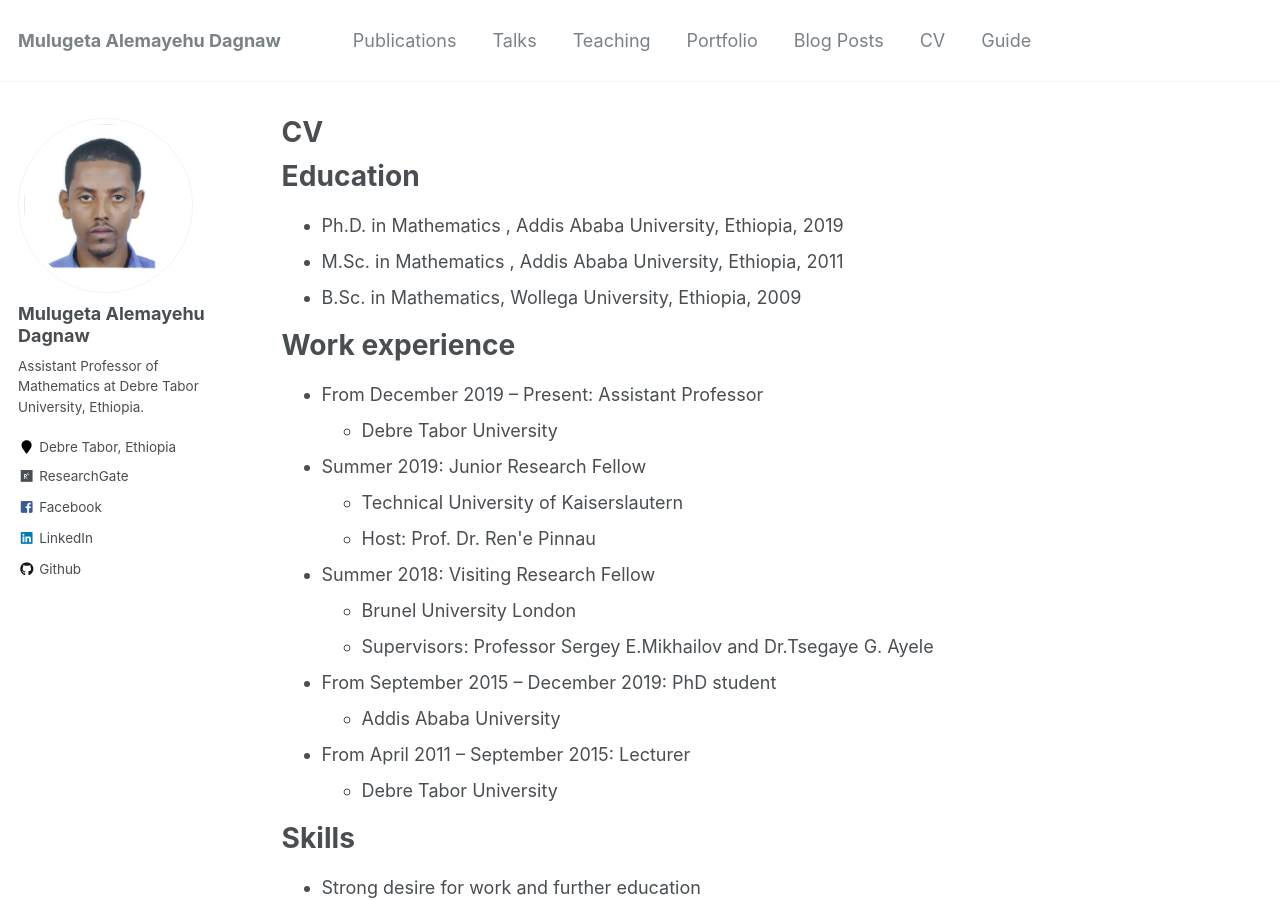
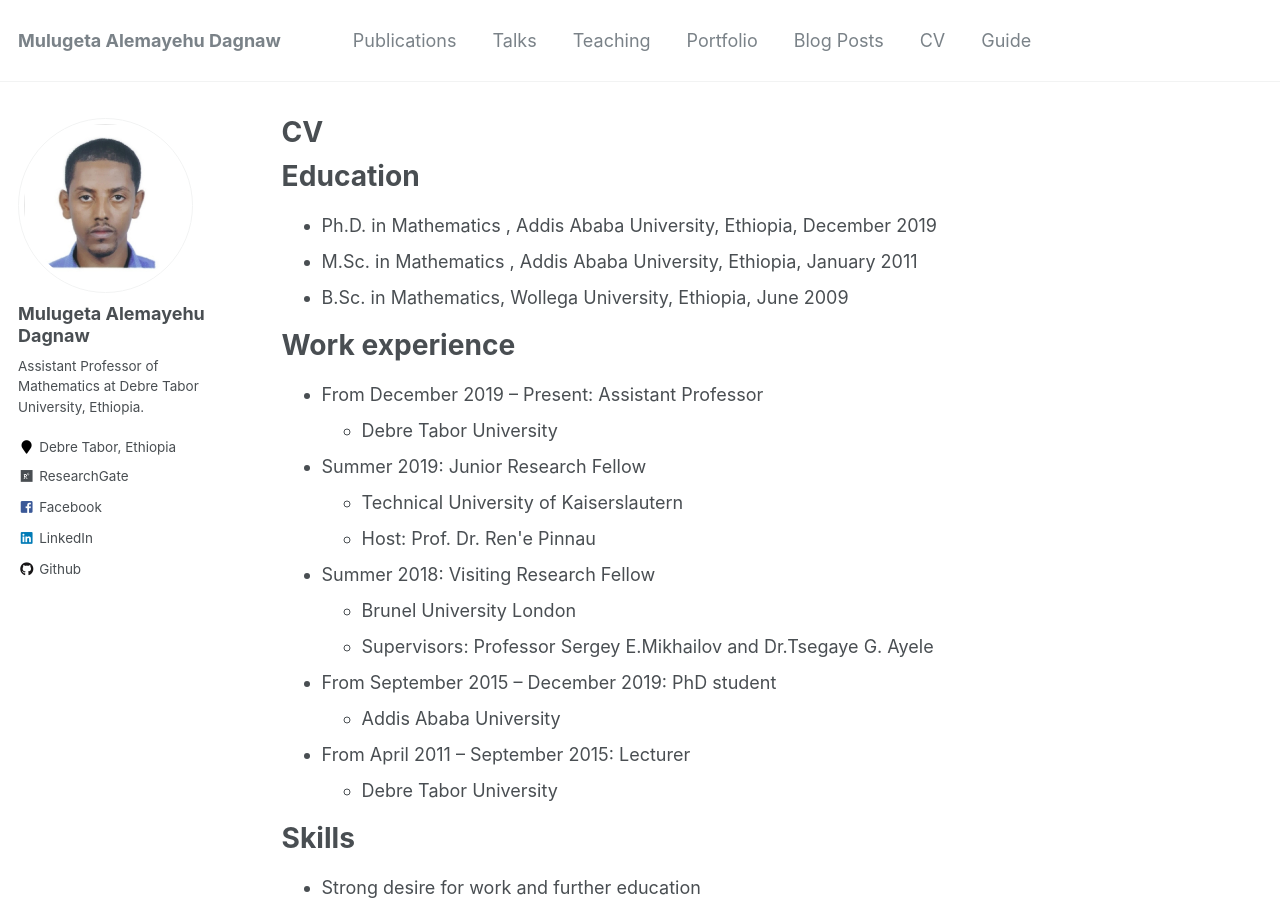
Before and after one commit to muledagnaw/muledagnaw.github.io, a Jekyll site: the page built from _pages/cv.md, in a window 1280 px wide and 900 px high. Built offline with Jekyll 4.4.1, drawn with Linux system fonts in a browser that asks for light colours.

Commit message:
first commit1cv.md

```diff
--- a/_pages/cv.md
+++ b/_pages/cv.md
@@ -11,9 +11,9 @@ redirect_from:
 
 Education
 ======
-* Ph.D.  in Mathematics , Addis Ababa University, Ethiopia,  2019
-* M.Sc. in Mathematics , Addis Ababa University, Ethiopia, 2011
-* B.Sc. in Mathematics, Wollega University, Ethiopia, 2009
+* Ph.D. in Mathematics , Addis Ababa University, Ethiopia,  December 2019
+* M.Sc. in Mathematics , Addis Ababa University, Ethiopia, January 2011
+* B.Sc. in Mathematics, Wollega University, Ethiopia, June 2009
 
 
 Work experience
```
